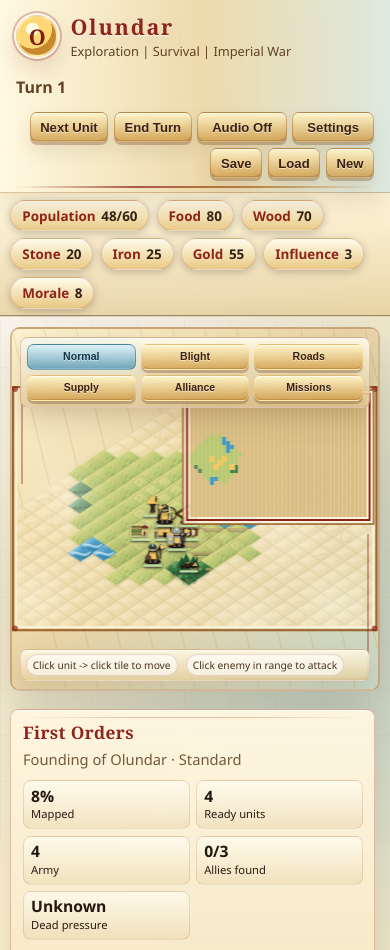
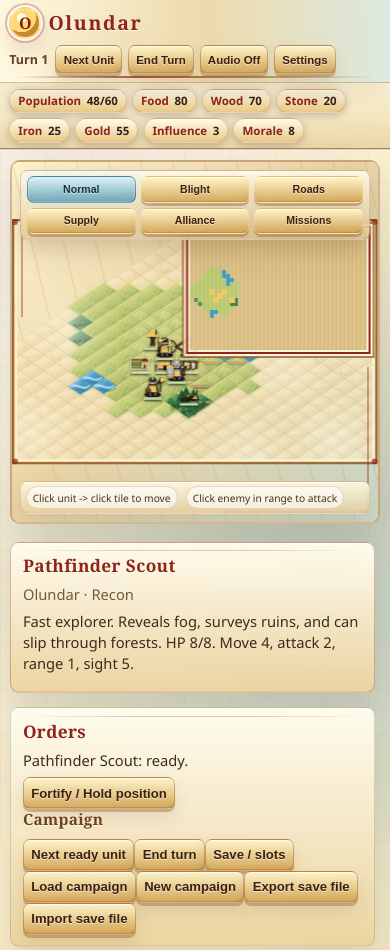
Before and after one commit to sauterreed24/Olundar, a website with bundled scripts: page index.html in a window 390 px wide. Shown: the top 950 px of the page. Built offline with nearby package versions, Linux system fonts and the light colour scheme.

Commit message:
Prioritize command-first playfield UI

```diff
--- a/index.html
+++ b/index.html
@@ -61,13 +61,13 @@
       </section>
 
       <aside class="side">
+        <section id="selectionPanel" class="panel command-card"></section>
+        <section id="actionPanel" class="panel order-card"></section>
         <section id="councilPanel" class="panel council"></section>
         <section id="guidePanel" class="panel guide"></section>
         <section id="operationsPanel" class="panel operations"></section>
         <section id="crisisPanel" class="panel crisis"></section>
         <section id="missionPanel" class="panel missions"></section>
-        <section id="selectionPanel" class="panel"></section>
-        <section id="actionPanel" class="panel"></section>
         <section id="tilePanel" class="panel"></section>
         <section class="panel">
           <h2>Objectives</h2>
--- a/src/main.js
+++ b/src/main.js
@@ -211,6 +211,10 @@ function renderGuide() {
     guidePanel.innerHTML = '';
     return;
   }
+  const openSteps = guide.steps.filter((step) => !step.done);
+  const recentlyDone = guide.steps.filter((step) => step.done).slice(-1);
+  const visibleSteps = [...recentlyDone, ...openSteps.slice(0, 3)];
+  const hiddenCount = Math.max(0, guide.steps.length - visibleSteps.length);
   guidePanel.innerHTML = `
     <div class="guide-head">
       <div>
@@ -221,7 +225,7 @@ function renderGuide() {
     </div>
     <p class="guide-summary">${escapeHtml(guide.summary)}</p>
     <ol class="guide-steps">
-      ${guide.steps.map((step) => `
+      ${visibleSteps.map((step) => `
         <li class="${step.done ? 'done' : step.id === guide.currentId ? 'current' : ''}">
           <span class="step-status">${step.done ? 'Done' : step.id === guide.currentId ? 'Next' : 'Open'}</span>
           <strong>${escapeHtml(step.label)}</strong>
@@ -229,6 +233,7 @@ function renderGuide() {
         </li>
       `).join('')}
     </ol>
+    ${hiddenCount ? `<p class="guide-more">${hiddenCount} later opening ${hiddenCount === 1 ? 'order' : 'orders'} stay queued below the current priorities.</p>` : ''}
   `;
 }
 
--- a/src/style.css
+++ b/src/style.css
@@ -2468,6 +2468,39 @@ button:hover:not(:disabled) {
   color: #8f2418;
 }
 
+.command-card,
+.order-card {
+  border-color: rgba(143, 36, 24, 0.30);
+  background:
+    linear-gradient(180deg, rgba(255, 252, 238, 0.98), rgba(236, 211, 158, 0.93)),
+    radial-gradient(circle at 12% 0%, rgba(143, 36, 24, 0.10), transparent 12rem);
+}
+
+.command-card h2,
+.order-card h2 {
+  margin-bottom: 0.28rem;
+}
+
+.order-card {
+  border-color: rgba(77, 140, 89, 0.28);
+}
+
+.order-card .button-grid {
+  gap: 0.34rem;
+}
+
+.order-card button {
+  min-height: 2rem;
+  padding: 0.34rem 0.46rem;
+}
+
+.guide-more {
+  margin: 0.52rem 0 0 !important;
+  color: #5d4a2e !important;
+  font-size: 0.78rem !important;
+  font-weight: 700;
+}
+
 .battle-impact {
   box-shadow: inset 0 0 0 1px rgba(255,255,255,0.46), 0 10px 20px rgba(92, 58, 24, 0.10);
 }
@@ -2614,13 +2647,67 @@ button:hover:not(:disabled) {
 
 @media (max-width: 620px) {
   .topbar {
-    align-items: flex-start;
+    align-items: stretch;
     flex-direction: column;
+    gap: 0.4rem;
+    padding: 0.42rem 0.58rem 0.5rem;
+  }
+
+  .brand {
+    gap: 0.45rem;
+  }
+
+  .brand h1 {
+    font-size: 1.22rem;
+    line-height: 1;
+  }
+
+  .brand p {
+    display: none;
+  }
+
+  .sun {
+    width: 2rem;
+    height: 2rem;
+    font-size: 1rem;
   }
 
   .turnbox {
-    align-items: flex-start;
-    flex-direction: column;
+    width: 100%;
+    min-width: 0;
+    align-items: center;
+    flex-direction: row;
+    gap: 0.45rem;
+  }
+
+  .turnbox strong {
+    font-size: 0.78rem;
+  }
+
+  .top-actions {
+    flex: 1 1 auto;
+    min-width: 0;
+    flex-wrap: wrap;
+    justify-content: flex-start;
+    overflow: visible;
+    padding-bottom: 0;
+  }
+
+  .top-actions button,
+  .top-actions #audioTop,
+  .top-actions #settingsTop,
+  .top-actions #installTop {
+    flex: 0 1 auto;
+    min-width: auto;
+    min-height: 1.82rem;
+    padding: 0.28rem 0.45rem;
+    font-size: 0.72rem;
+  }
+
+  .top-actions #saveTop,
+  .top-actions #loadTop,
+  .top-actions #newTop {
+    display: none;
   }
 
   .layout {
@@ -2628,7 +2715,16 @@ button:hover:not(:disabled) {
   }
 
   .resourcebar {
-    padding: 0.45rem 0.65rem;
+    flex-wrap: wrap;
+    gap: 0.32rem;
+    overflow: hidden;
+    padding: 0.34rem 0.58rem;
+  }
+
+  .resource {
+    flex: 0 1 auto;
+    padding: 0.24rem 0.5rem;
+    font-size: 0.72rem;
   }
 
   .map-lens-bar {
--- a/sw.js
+++ b/sw.js
@@ -1,4 +1,4 @@
-const CACHE_NAME = 'olundar-pwa-v39';
+const CACHE_NAME = 'olundar-pwa-v40';
 const APP_SHELL_ASSETS = [
   "./",
   "./index.html",
--- a/tools/quality-check.mjs
+++ b/tools/quality-check.mjs
@@ -1038,6 +1038,7 @@ check('canvas renderer keeps premium tactical sprites readable', () => {
   const renderSource = readProjectFile('src/render.js');
   const mainSource = readProjectFile('src/main.js');
   const styleSource = readProjectFile('src/style.css');
+  const indexSource = readProjectFile('index.html');
 
   assert(renderSource.includes('TERRAIN_HIGHLIGHTS') && renderSource.includes('function drawTileRelief'), 'Terrain should include relief and highlight rendering.');
   assert(renderSource.includes('function drawTerrainGround') && renderSource.includes('function drawGeographyOverlays') && renderSource.includes('function drawForestCrown'), 'Terrain should use a layered illustrated geography pass rather than flat square fills.');
@@ -1047,6 +1048,8 @@ check('canvas renderer keeps premium tactical sprites readable', () => {
   assert(renderSource.includes('function getCameraBounds') && renderSource.includes('canvas.__olundarState'), 'The map should use a focused tactical camera instead of shrinking the full world into tiny tokens.');
   assert(renderSource.includes('Math.max(10, Math.min(16, revealedWidth + 2))') && renderSource.includes('Math.min(6, Math.floor(layout.tileSize * 0.18))'), 'The map should hold a close tactical camera and keep minimap scale bounded.');
   assert(mainSource.includes('function focusFirstReadyUnit') && mainSource.includes('focusFirstReadyUnit();'), 'New campaigns should open on an actionable selected unit, not an unfocused board.');
+  assert(indexSource.indexOf('id="selectionPanel"') < indexSource.indexOf('id="councilPanel"') && indexSource.indexOf('id="actionPanel"') < indexSource.indexOf('id="councilPanel"'), 'The side rail should put selected-unit command surfaces before advisory panels.');
+  assert(mainSource.includes('visibleSteps') && mainSource.includes('guide-more'), 'The first-turn guide should stay compact instead of pushing commands below the fold.');
   assert(mainSource.includes('const idealHeight = width * 0.8'), 'The default battlefield should use a taller map-first command viewport.');
   assert(renderSource.includes("tile.terrain === 'plains'") && renderSource.includes('quadraticCurveTo'), 'Terrain should include painterly texture beyond flat tile fills.');
   assert(renderSource.includes('function drawLegionShield') && renderSource.includes('function drawHelmet'), 'Living units should keep Roman-era kit silhouettes.');
@@ -1060,6 +1063,7 @@ check('canvas renderer keeps premium tactical sprites readable', () => {
   assert(styleSource.includes('.map-shell::before') && styleSource.includes('border-top-left-radius'), 'Map shell should keep decorative imperial frame treatment.');
   assert(styleSource.includes('.map-lens-bar') && styleSource.includes('position: absolute') && styleSource.includes('backdrop-filter: blur(8px)'), 'Map lens controls should float over the battlefield instead of consuming playfield layout space.');
   assert(styleSource.includes('.map-help') && styleSource.includes('bottom: 0.72rem') && styleSource.includes('flex-wrap: nowrap'), 'Map help should be a compact battlefield overlay.');
+  assert(styleSource.includes('.command-card') && styleSource.includes('.order-card') && styleSource.includes('overflow-x: auto'), 'Command panels and mobile chrome should prioritize immediate play over always-on documentation.');
   assert(styleSource.includes('.objectives li') && styleSource.includes('color: #3b2817'), 'Objectives should remain readable against the light vellum panel.');
   assert(styleSource.includes('.toast.bad') && styleSource.includes('color: #661b15'), 'Toast confirmations should stay readable in the light theme.');
   assert(styleSource.includes('rgba(255, 249, 224') && styleSource.includes('radial-gradient(circle at 82% 17%'), 'The first viewport should avoid generic black dashboard chrome.');
```
